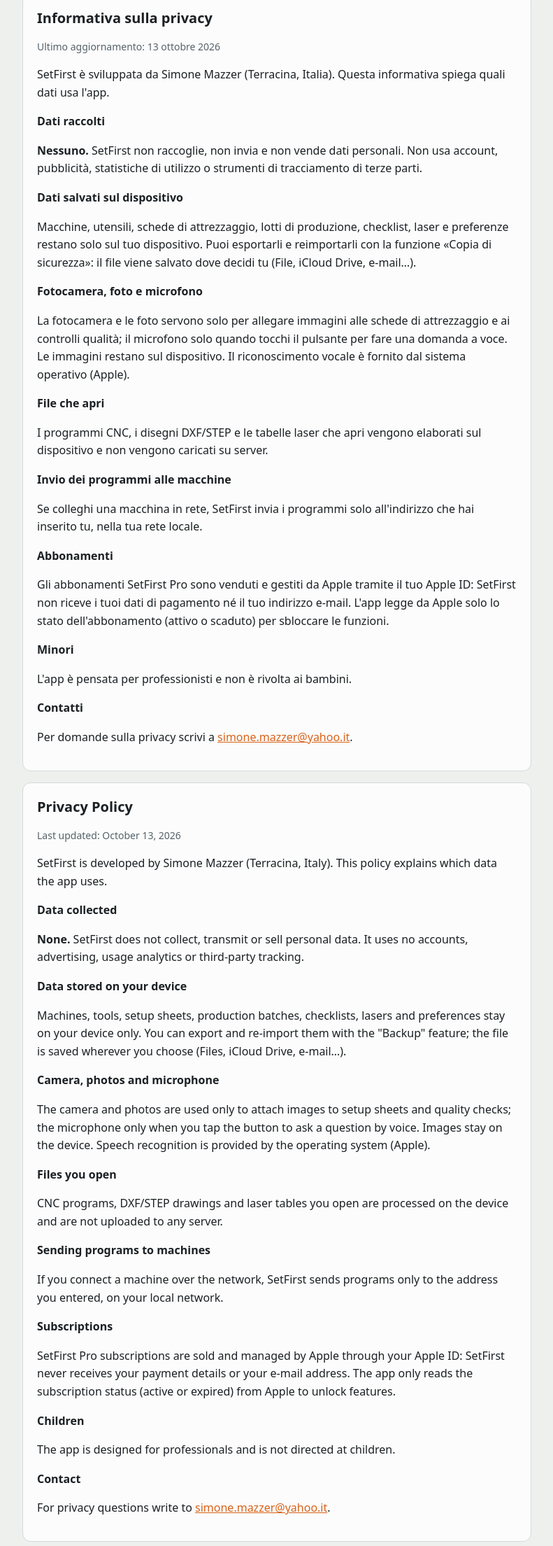
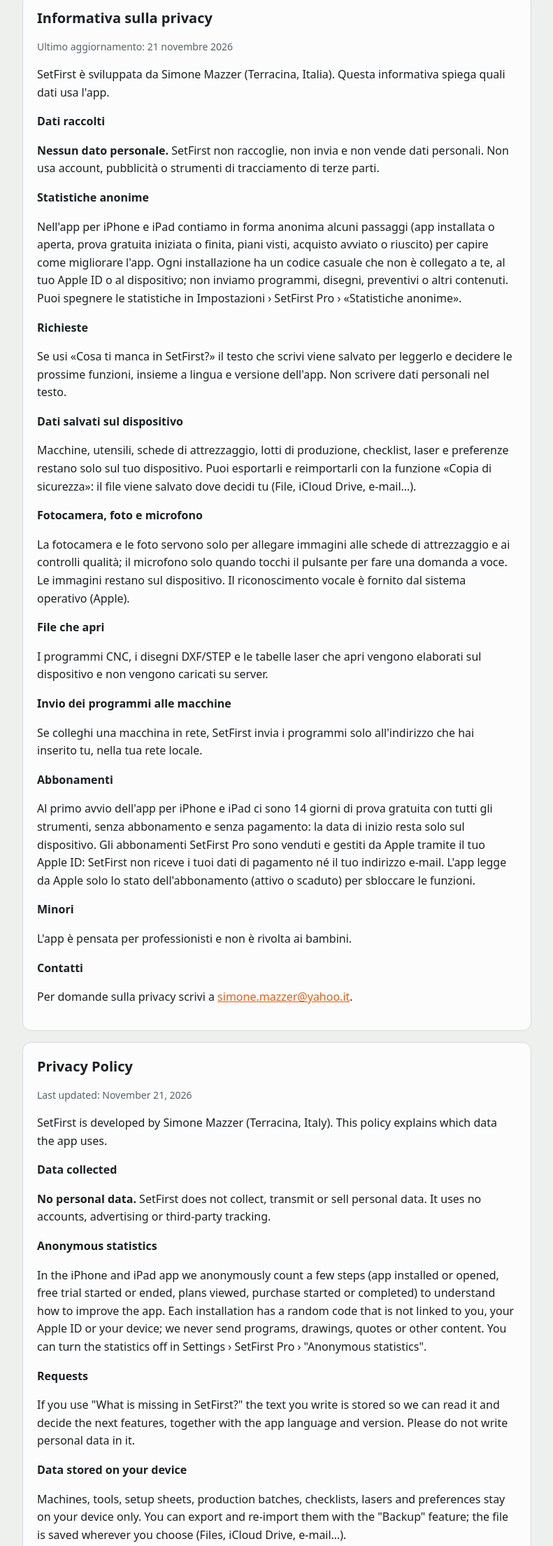
Before and after one commit to simonemazzer-creator/setfirst-support, a plain HTML site: page index.html in a window 1280 px wide. Shown: the part 226-2435 px from the top of the page at 70% size, without its empty margins (244-1035 px from the left). Drawn offline with Linux system fonts and the light colour scheme.

Commit message:
Privacy: prova gratuita nell'app, statistiche anonime e richieste
Co-Authored-By: Claude Opus 5.5 <noreply@anthropic.com>
Claude-Session: https://claude.ai/code/session_012cRdGBvKyk9Z7nvpnmmuio

```diff
--- a/index.html
+++ b/index.html
@@ -27,10 +27,14 @@ nav a { margin-right:14px }
 
 <section id="it">
 <h2>Informativa sulla privacy</h2>
-<p class="muted">Ultimo aggiornamento: 13 ottobre 2026</p>
+<p class="muted">Ultimo aggiornamento: 21 novembre 2026</p>
 <p>SetFirst è sviluppata da Simone Mazzer (Terracina, Italia). Questa informativa spiega quali dati usa l'app.</p>
 <h3>Dati raccolti</h3>
-<p><b>Nessuno.</b> SetFirst non raccoglie, non invia e non vende dati personali. Non usa account, pubblicità, statistiche di utilizzo o strumenti di tracciamento di terze parti.</p>
+<p><b>Nessun dato personale.</b> SetFirst non raccoglie, non invia e non vende dati personali. Non usa account, pubblicità o strumenti di tracciamento di terze parti.</p>
+<h3>Statistiche anonime</h3>
+<p>Nell'app per iPhone e iPad contiamo in forma anonima alcuni passaggi (app installata o aperta, prova gratuita iniziata o finita, piani visti, acquisto avviato o riuscito) per capire come migliorare l'app. Ogni installazione ha un codice casuale che non è collegato a te, al tuo Apple ID o al dispositivo; non inviamo programmi, disegni, preventivi o altri contenuti. Puoi spegnere le statistiche in Impostazioni › SetFirst Pro › «Statistiche anonime».</p>
+<h3>Richieste</h3>
+<p>Se usi «Cosa ti manca in SetFirst?» il testo che scrivi viene salvato per leggerlo e decidere le prossime funzioni, insieme a lingua e versione dell'app. Non scrivere dati personali nel testo.</p>
 <h3>Dati salvati sul dispositivo</h3>
 <p>Macchine, utensili, schede di attrezzaggio, lotti di produzione, checklist, laser e preferenze restano solo sul tuo dispositivo. Puoi esportarli e reimportarli con la funzione «Copia di sicurezza»: il file viene salvato dove decidi tu (File, iCloud Drive, e-mail…).</p>
 <h3>Fotocamera, foto e microfono</h3>
@@ -40,7 +44,7 @@ nav a { margin-right:14px }
 <h3>Invio dei programmi alle macchine</h3>
 <p>Se colleghi una macchina in rete, SetFirst invia i programmi solo all'indirizzo che hai inserito tu, nella tua rete locale.</p>
 <h3>Abbonamenti</h3>
-<p>Gli abbonamenti SetFirst Pro sono venduti e gestiti da Apple tramite il tuo Apple ID: SetFirst non riceve i tuoi dati di pagamento né il tuo indirizzo e-mail. L'app legge da Apple solo lo stato dell'abbonamento (attivo o scaduto) per sbloccare le funzioni.</p>
+<p>Al primo avvio dell'app per iPhone e iPad ci sono 14 giorni di prova gratuita con tutti gli strumenti, senza abbonamento e senza pagamento: la data di inizio resta solo sul dispositivo. Gli abbonamenti SetFirst Pro sono venduti e gestiti da Apple tramite il tuo Apple ID: SetFirst non riceve i tuoi dati di pagamento né il tuo indirizzo e-mail. L'app legge da Apple solo lo stato dell'abbonamento (attivo o scaduto) per sbloccare le funzioni.</p>
 <h3>Minori</h3>
 <p>L'app è pensata per professionisti e non è rivolta ai bambini.</p>
 <h3>Contatti</h3>
@@ -49,10 +53,14 @@ nav a { margin-right:14px }
 
 <section id="en">
 <h2>Privacy Policy</h2>
-<p class="muted">Last updated: October 13, 2026</p>
+<p class="muted">Last updated: November 21, 2026</p>
 <p>SetFirst is developed by Simone Mazzer (Terracina, Italy). This policy explains which data the app uses.</p>
 <h3>Data collected</h3>
-<p><b>None.</b> SetFirst does not collect, transmit or sell personal data. It uses no accounts, advertising, usage analytics or third-party tracking.</p>
+<p><b>No personal data.</b> SetFirst does not collect, transmit or sell personal data. It uses no accounts, advertising or third-party tracking.</p>
+<h3>Anonymous statistics</h3>
+<p>In the iPhone and iPad app we anonymously count a few steps (app installed or opened, free trial started or ended, plans viewed, purchase started or completed) to understand how to improve the app. Each installation has a random code that is not linked to you, your Apple ID or your device; we never send programs, drawings, quotes or other content. You can turn the statistics off in Settings › SetFirst Pro › "Anonymous statistics".</p>
+<h3>Requests</h3>
+<p>If you use "What is missing in SetFirst?" the text you write is stored so we can read it and decide the next features, together with the app language and version. Please do not write personal data in it.</p>
 <h3>Data stored on your device</h3>
 <p>Machines, tools, setup sheets, production batches, checklists, lasers and preferences stay on your device only. You can export and re-import them with the "Backup" feature; the file is saved wherever you choose (Files, iCloud Drive, e-mail…).</p>
 <h3>Camera, photos and microphone</h3>
@@ -62,7 +70,7 @@ nav a { margin-right:14px }
 <h3>Sending programs to machines</h3>
 <p>If you connect a machine over the network, SetFirst sends programs only to the address you entered, on your local network.</p>
 <h3>Subscriptions</h3>
-<p>SetFirst Pro subscriptions are sold and managed by Apple through your Apple ID: SetFirst never receives your payment details or your e-mail address. The app only reads the subscription status (active or expired) from Apple to unlock features.</p>
+<p>The first time you open the iPhone and iPad app you get a 14-day free trial with every tool, no subscription and no payment: the start date stays on your device only. SetFirst Pro subscriptions are sold and managed by Apple through your Apple ID: SetFirst never receives your payment details or your e-mail address. The app only reads the subscription status (active or expired) from Apple to unlock features.</p>
 <h3>Children</h3>
 <p>The app is designed for professionals and is not directed at children.</p>
 <h3>Contact</h3>
```
